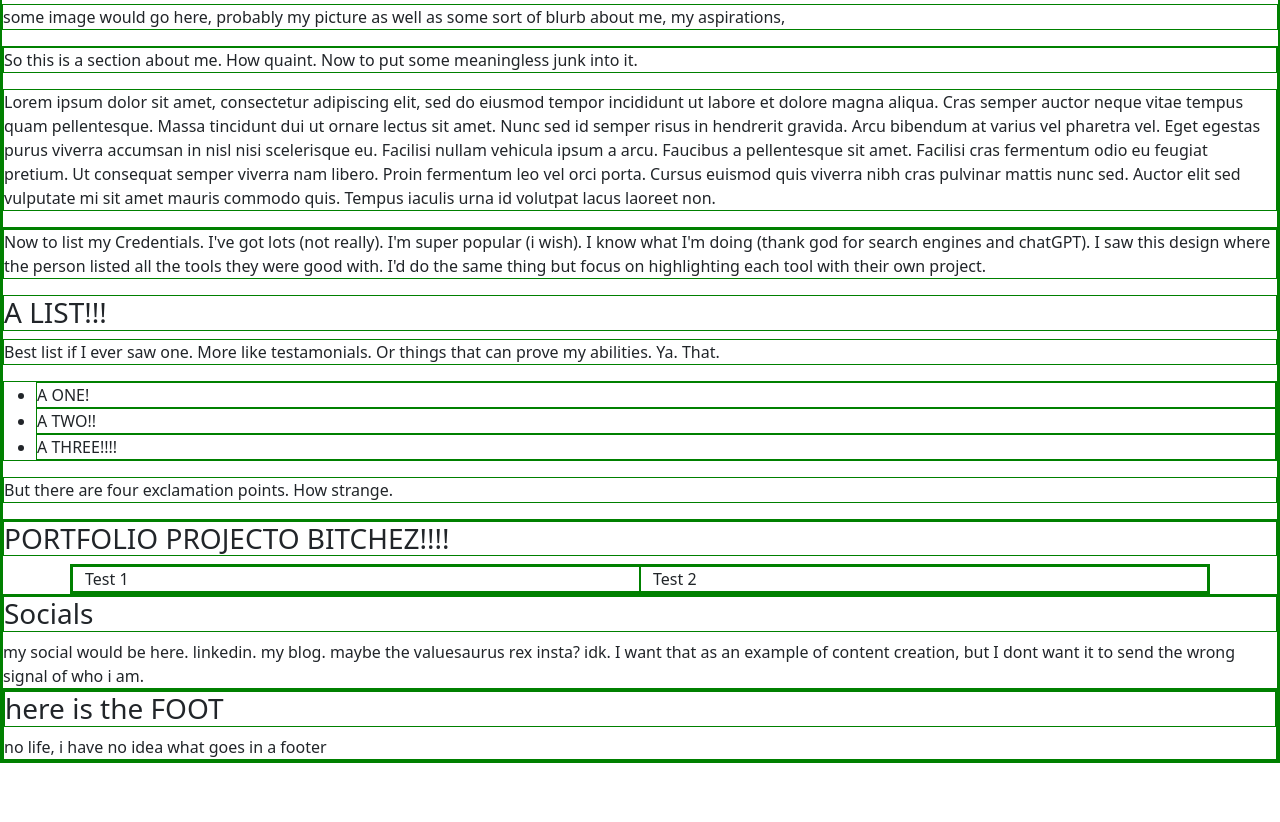
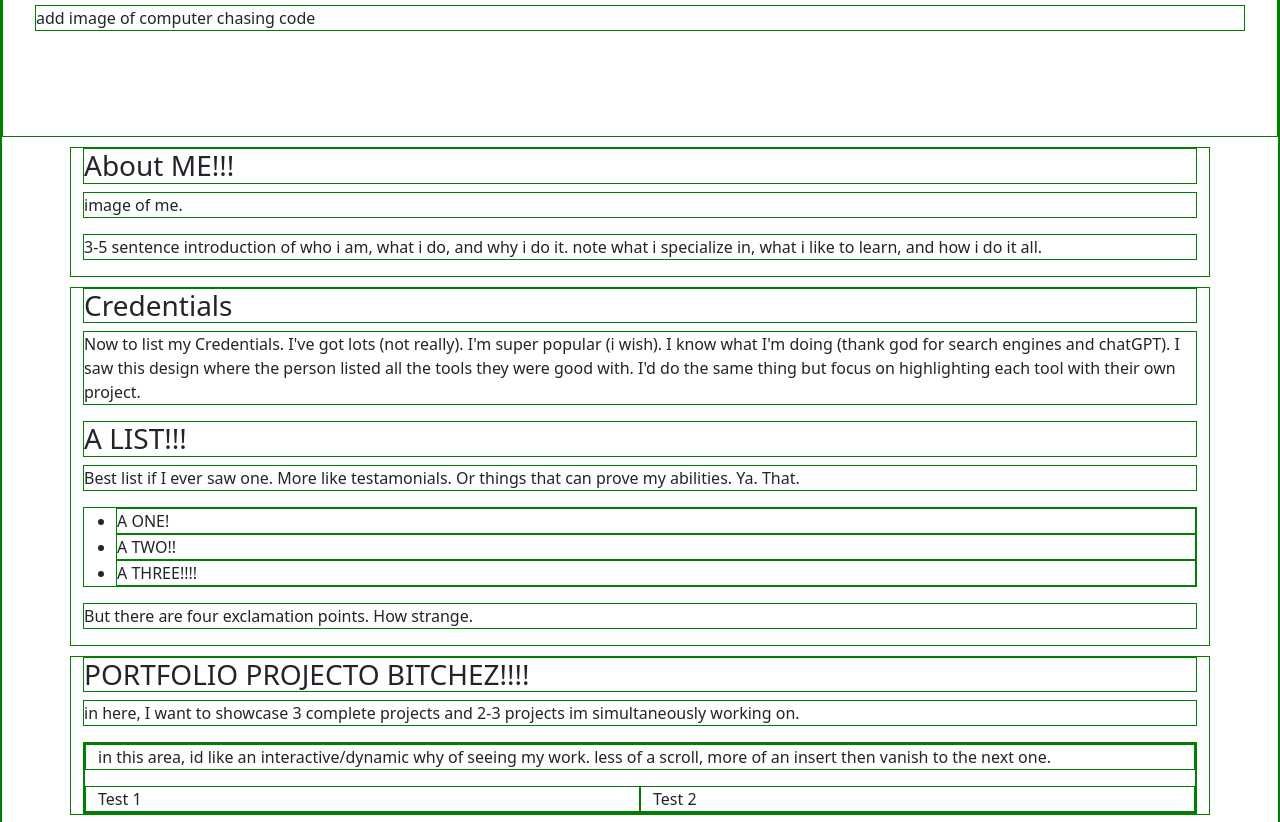
Before and after one commit to bathant702/portfolio_ii, a website: page index.html in a window 1280 px wide. Shown: the part 81-903 px from the top of the page. Before the commit the page ends 844 px from the top, so only its background shows below. Drawn offline with nearby package versions, Linux system fonts and the light colour scheme.

Commit message:
added more structure to my portfolio, giving it a frame to work with

```diff
--- a/css/styles.css
+++ b/css/styles.css
@@ -6,3 +6,18 @@
   /* height & width now includes border & padding */
   box-sizing: border-box;
 }
+
+.sect {
+  margin-top: 10px;
+  margin-bottom: 10px;
+}
+
+.front-page-banner {
+  padding: 0 2rem 0 2rem;
+  height: 27vh;
+}
+
+.foot-stamp {
+  padding: 0 2rem 0 2rem;
+  height: 15vh;
+}
--- a/index.html
+++ b/index.html
@@ -18,37 +18,27 @@
     <!-- My css -->
     <link rel="stylesheet" href="./css/normalize.css" />
     <link rel="stylesheet" href="./css/styles.css" />
-    <title>Welcome User</title>
+    <title>Welcome Wagon</title>
   </head>
   <body>
     <!-- banner + menu -->
-    <h1>Hello World</h1>
-    <p>
-      some image would go here, probably my picture as well as some sort of
-      blurb about me, my aspirations,
-    </p>
+    <div class="contianer front-page-banner">
+      <h1>Headline: HELLO WORLD</h1>
+      <p>add image of computer chasing code</p>
+    </div>
     <!-- Sec 1 - About me -->
-    <div>
+    <div class="container about-me-sect sect">
+      <h3>About ME!!!</h3>
+      <!-- do 2 columns here -->
+      <p>image of me.</p>
       <p>
-        So this is a section about me. How quaint. Now to put some meaningless
-        junk into it.
-      </p>
-      <p>
-        Lorem ipsum dolor sit amet, consectetur adipiscing elit, sed do eiusmod
-        tempor incididunt ut labore et dolore magna aliqua. Cras semper auctor
-        neque vitae tempus quam pellentesque. Massa tincidunt dui ut ornare
-        lectus sit amet. Nunc sed id semper risus in hendrerit gravida. Arcu
-        bibendum at varius vel pharetra vel. Eget egestas purus viverra accumsan
-        in nisl nisi scelerisque eu. Facilisi nullam vehicula ipsum a arcu.
-        Faucibus a pellentesque sit amet. Facilisi cras fermentum odio eu
-        feugiat pretium. Ut consequat semper viverra nam libero. Proin fermentum
-        leo vel orci porta. Cursus euismod quis viverra nibh cras pulvinar
-        mattis nunc sed. Auctor elit sed vulputate mi sit amet mauris commodo
-        quis. Tempus iaculis urna id volutpat lacus laoreet non.
+        3-5 sentence introduction of who i am, what i do, and why i do it. note
+        what i specialize in, what i like to learn, and how i do it all.
       </p>
     </div>
     <!-- Sec 2 - Credentials -->
-    <div>
+    <div class="container credentials-sect sect">
+      <h3>Credentials</h3>
       <p>
         Now to list my Credentials. I've got lots (not really). I'm super
         popular (i wish). I know what I'm doing (thank god for search engines
@@ -69,7 +59,7 @@
       <p>But there are four exclamation points. How strange.</p>
     </div>
     <!-- Sec 3 - Portfolios & Projects -->
-    <div>
+    <div class="container port-proj-sect sect">
       <h3>PORTFOLIO PROJECTO BITCHEZ!!!!</h3>
       <!--
         for this, I'd like to showcase 4 technical projects and 3 passion projects. the technical projects are to highlight my skills as:
@@ -90,22 +80,38 @@
           - GA site leading and guiding players to understand how to play the game. this will include general strategies, basics, and card staples for budget and competitive. main focus will be talking about how to pilot various decks. it will talk about the basics of the deck, end goal, overall strategies and key strategies and combos, and end game. it'll also give examples of what a budget deck looks like and what an optimal deck is.
           - Digimon site talking about what current deck archetypes are, general information on these archetypes, and how to pilot. It'll talk about the basics of the deck, the core of it (staple cards), how to pilot, what the end goal is (strategies you should go for), as well as what a budget and meta competitive deck looks like.
     -->
-      <div class="container">
+      <p>
+        in here, I want to showcase 3 complete projects and 2-3 projects im
+        simultaneously working on.
+      </p>
+      <div class="container showcase-columns">
         <div class="row align-items-center">
+          <p>
+            in this area, id like an interactive/dynamic why of seeing my work.
+            less of a scroll, more of an insert then vanish to the next one.
+          </p>
           <div class="col">Test 1</div>
           <div class="col">Test 2</div>
         </div>
       </div>
     </div>
     <!-- Sec 4 - Blog & Social Media -->
-    <div>
+    <div class="container social-media-sect sect">
       <h3>Socials</h3>
-      my social would be here. linkedin. my blog. maybe the valuesaurus rex
-      insta? idk. I want that as an example of content creation, but I dont want
-      it to send the wrong signal of who i am.
+      <p>
+        my social would be here. linkedin. my blog. maybe the valuesaurus rex
+        insta? idk. I want that as an example of content creation, but I dont
+        want it to send the wrong signal of who i am.
+      </p>
+      <ul>
+        <li>LinkedIn</li>
+        <li>Blog</li>
+        <li>Contact info</li>
+        <li>Insta? FB? Fivrrr account?</li>
+      </ul>
     </div>
     <!-- footer - disclaimer, contact, etc. etc. -->
-    <footer>
+    <footer class="foot-stamp">
       <div>
         <h3>here is the FOOT</h3>
         no life, i have no idea what goes in a footer
```
